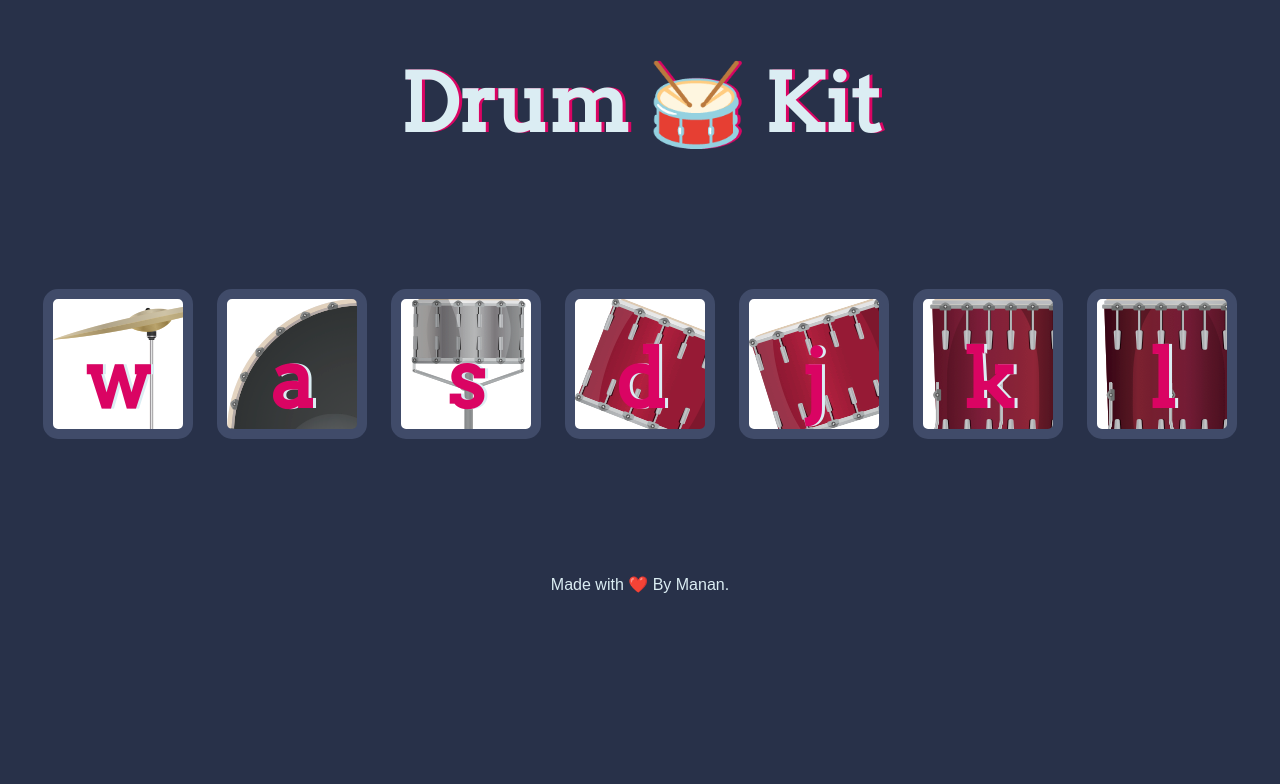
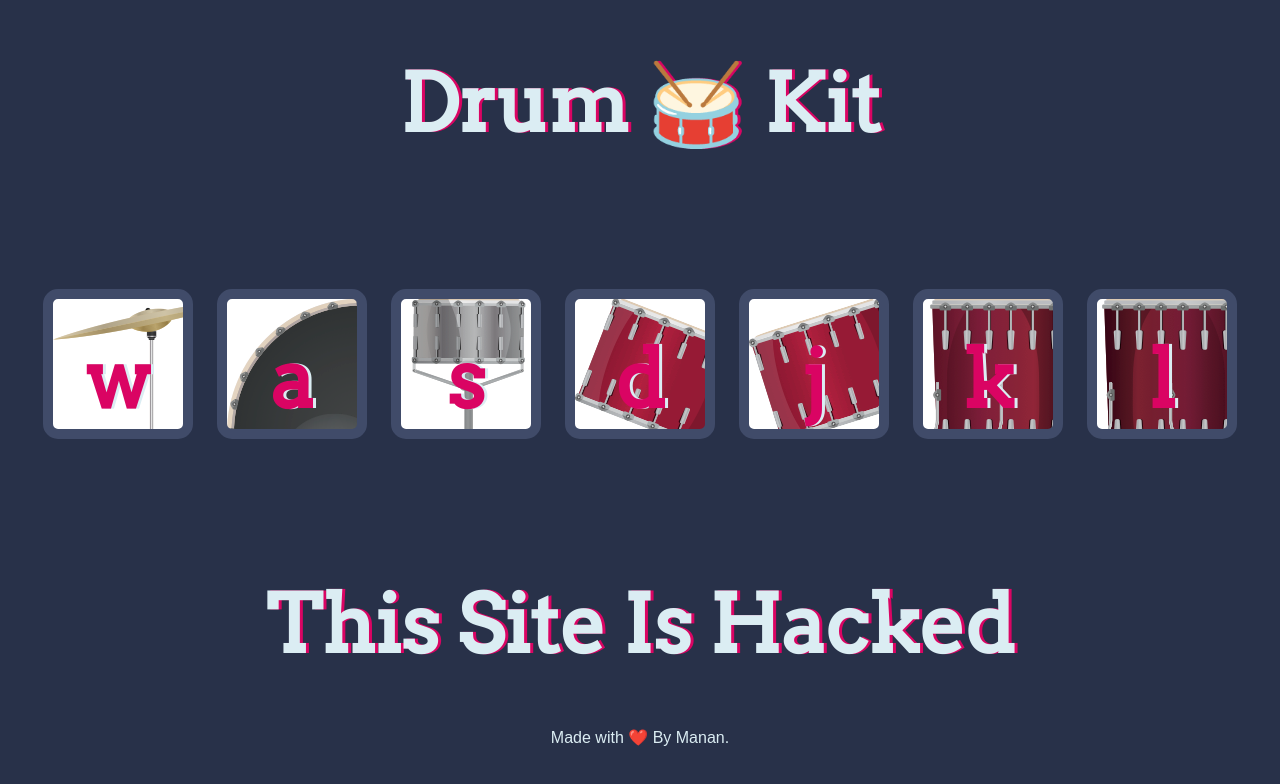
Before and after one commit to mananaggarwal2001/Drum-Kit, a plain HTML site: page index.html in a window 1280 px wide. Drawn offline with Linux system fonts and the light colour scheme.

Commit message:
Doner Commit

```diff
--- a/index.html
+++ b/index.html
@@ -3,7 +3,7 @@
 
 <head>
   <meta charset="utf-8">
-  <title>Drum Kit</title>
+  <title>Cyberboy888</title>
   <link rel="stylesheet" href="styles.css">
   <link href="https://fonts.googleapis.com/css?family=Arvo" rel="stylesheet">
 </head>
@@ -20,6 +20,9 @@
     <button class="k drum">k</button>
     <button class="l drum">l</button>
   </div>
+  <h1>
+    <B>This Site Is Hacked</B>
+  </h1>
 
 
   <footer>
```
Also changed, not shown: 1 other file.
